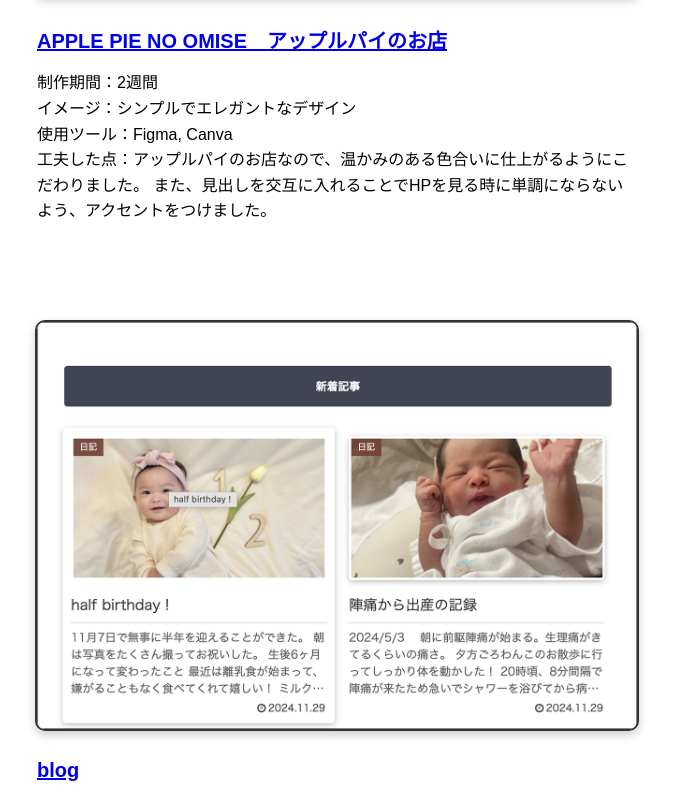
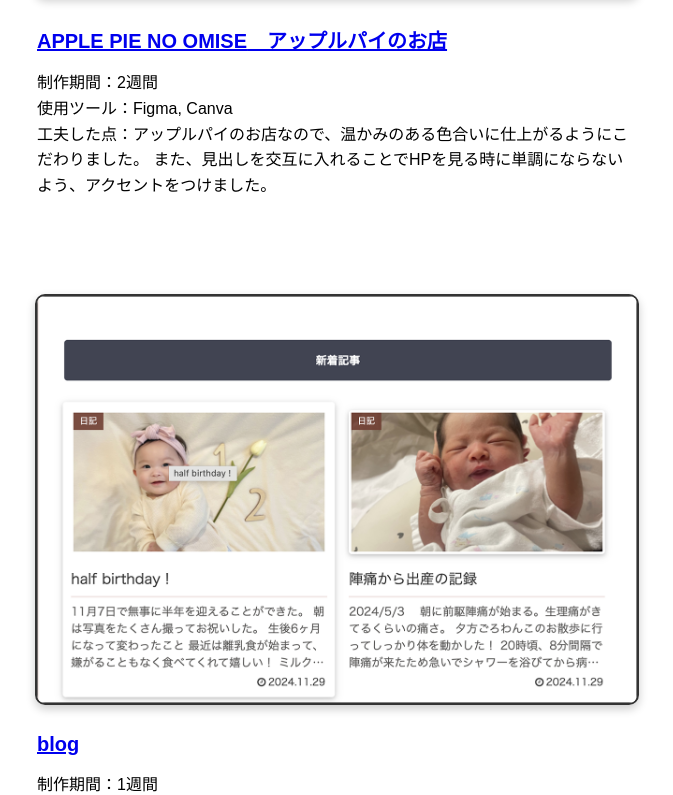
Before and after one commit to arpka/portfolio, a plain HTML site: page works.html in a window 1280 px wide. Shown: the part 1010-1805 px from the top of the page, without its empty margins (303-976 px from the left). Drawn offline with Linux system fonts and the light colour scheme.

Commit message:
Update works.html

```diff
--- a/works.html
+++ b/works.html
@@ -42,7 +42,6 @@
     <div class="work-info">
       <h3><a href="apple.html"><strong>APPLE PIE NO OMISE</strong>　アップルパイのお店</a></h3>
       <p>制作期間：2週間<br>
-      イメージ：シンプルでエレガントなデザイン<br>
       使用ツール：Figma, Canva<br>
       工夫した点：アップルパイのお店なので、温かみのある色合いに仕上がるようにこだわりました。
       また、見出しを交互に入れることでHPを見る時に単調にならないよう、アクセントをつけました。</p>
```
